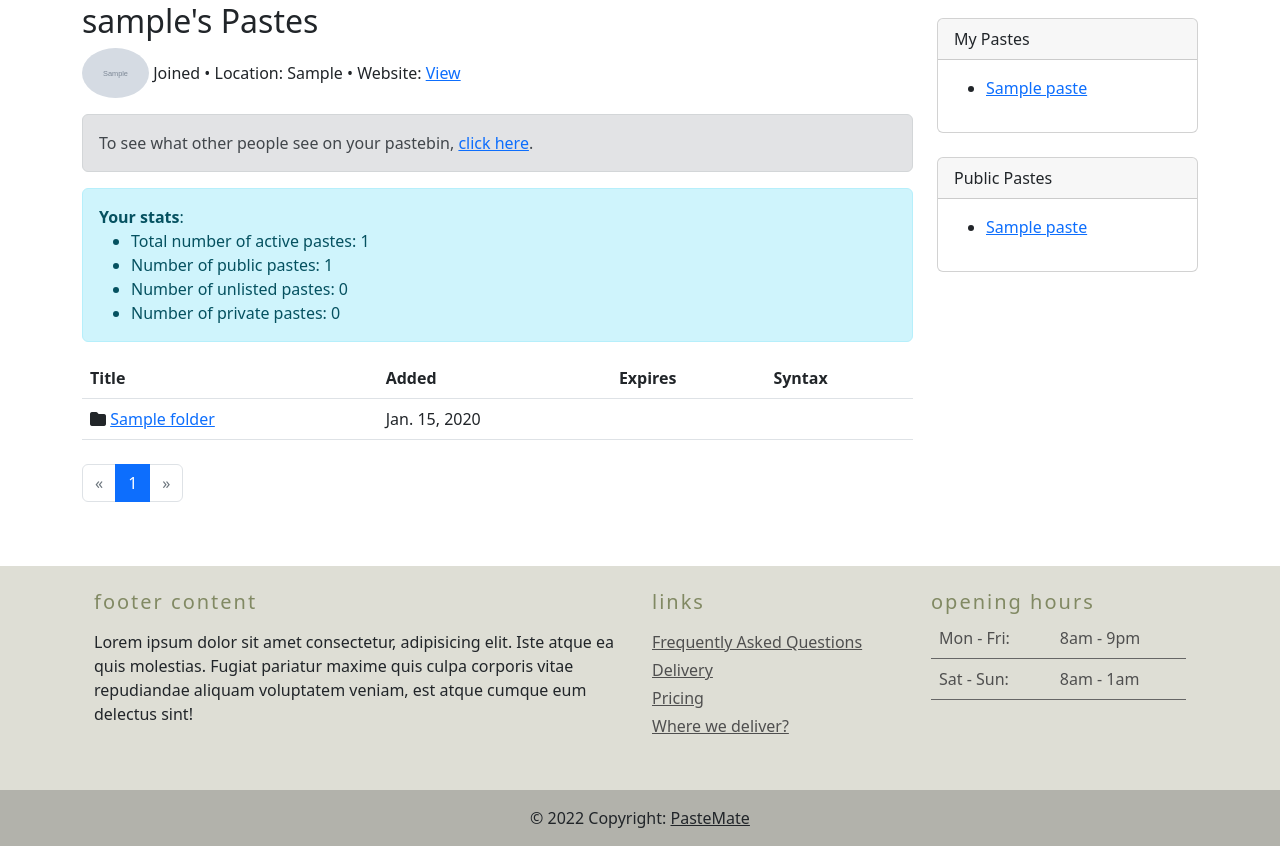
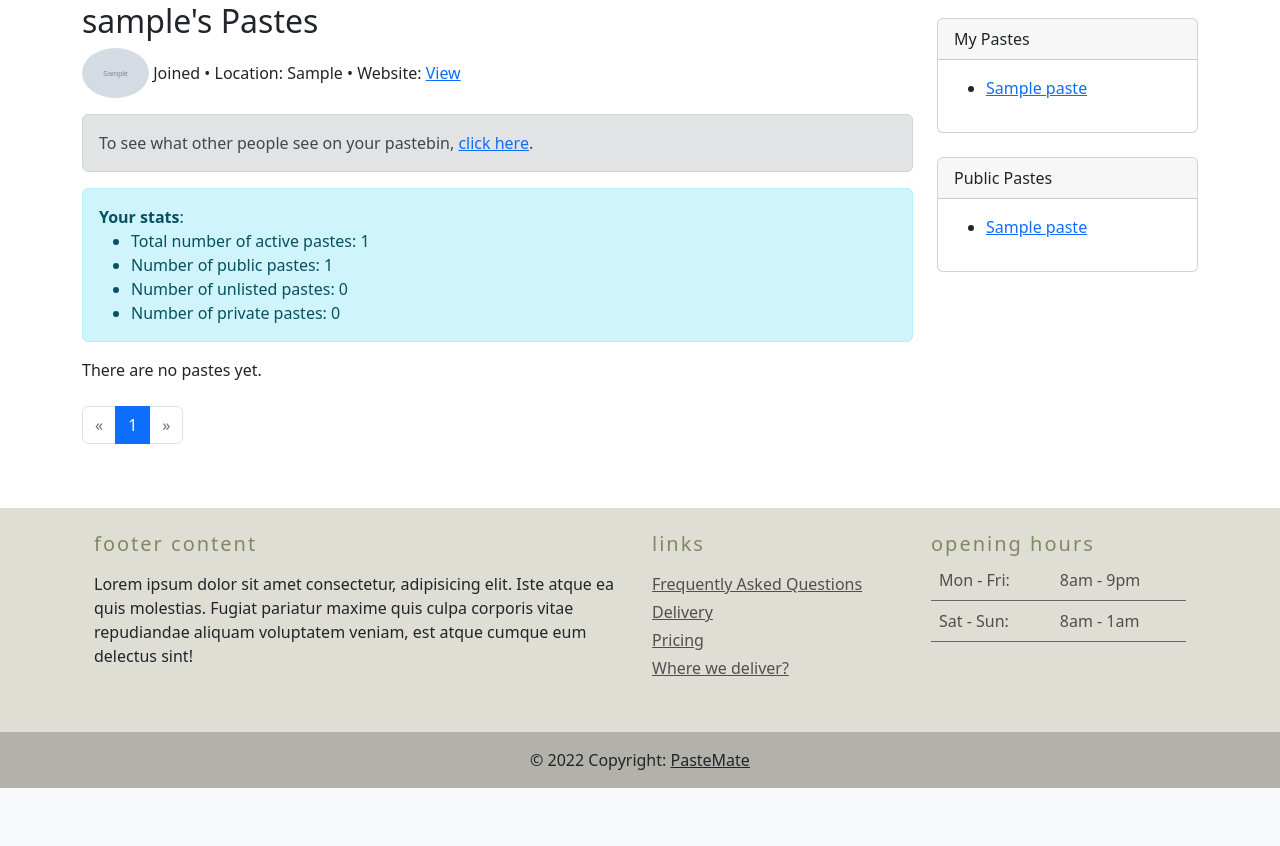
Before and after one commit to kstypik/PasteMate, a Django app: a page that uses templates/pastes/user_list.html in a window 1280 px wide. Shown: the part 104-950 px from the top of the page. After the commit the page ends 892 px from the top, so only its background shows below. Run offline with Django 4.2, Linux system fonts and the light colour scheme; a user stored in the database is signed in; tables that the repository leaves empty hold one stand-in row (values such as "Sample post"); grey boxes marked "Sample" are stand-in pictures; some libraries are stand-ins or nearby versions.

Commit message:
Handle cases when no pastes

```diff
--- a/templates/pastes/archive.html
+++ b/templates/pastes/archive.html
@@ -6,6 +6,7 @@
 {% block content %}
 <h2>Pastes Archive</h2>
 
+{% if pastes %}
   <table class="table">
     <thead>
       <tr>
@@ -26,5 +27,9 @@
       {% endfor %}
     </tbody>
   </table>
+{% else %}
+  <p>There are no pastes yet.</p>
+{% endif %}
+
 
 {% endblock content %}
--- a/templates/pastes/sidebar/my_pastes.html
+++ b/templates/pastes/sidebar/my_pastes.html
@@ -1,5 +1,9 @@
-<ul>
-  {% for paste in my_pastes %}
-    <li><a href="{{ paste.get_absolute_url }}">{{ paste.title }}</a></li>
-  {% endfor %}
-</ul>
+{% if my_pastes %}
+  <ul>
+    {% for paste in my_pastes %}
+      <li><a href="{{ paste.get_absolute_url }}">{{ paste.title }}</a></li>
+    {% endfor %}
+  </ul>
+{% else %}
+  <p>There are no pastes yet.</p>
+{% endif %}
--- a/templates/pastes/sidebar/public_pastes.html
+++ b/templates/pastes/sidebar/public_pastes.html
@@ -1,5 +1,9 @@
-<ul>
-  {% for paste in public_pastes %}
-    <li><a href="{{ paste.get_absolute_url }}">{{ paste.title }}</a></li>
-  {% endfor %}
-</ul>
+{% if public_pastes %}
+  <ul>
+    {% for paste in public_pastes %}
+      <li><a href="{{ paste.get_absolute_url }}">{{ paste.title }}</a></li>
+    {% endfor %}
+  </ul>
+{% else %}
+  <p>There are no pastes yet.</p>
+{% endif %}
--- a/templates/pastes/user_list.html
+++ b/templates/pastes/user_list.html
@@ -33,6 +33,7 @@
 </div>
 {% endif %}
 
+{% if pastes %}
   <table class="table mt-3">
     <thead>
       <tr>
@@ -68,6 +69,9 @@
       {% endfor %}
     </tbody>
   </table>
+{% else %}
+  <p>There are no pastes yet.</p>
+{% endif %}
 
 <nav aria-label="User's Pastes Navigation" class="mt-4">
   <ul class="pagination">
```
Lines whose indentation alone changed are shown as unchanged.
